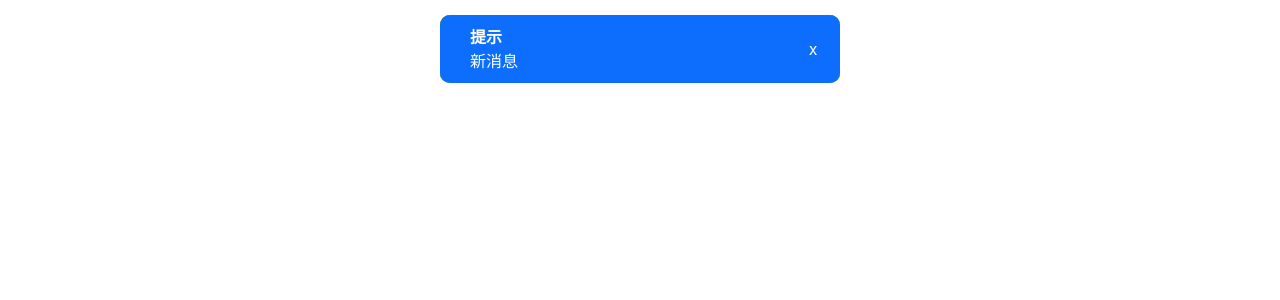
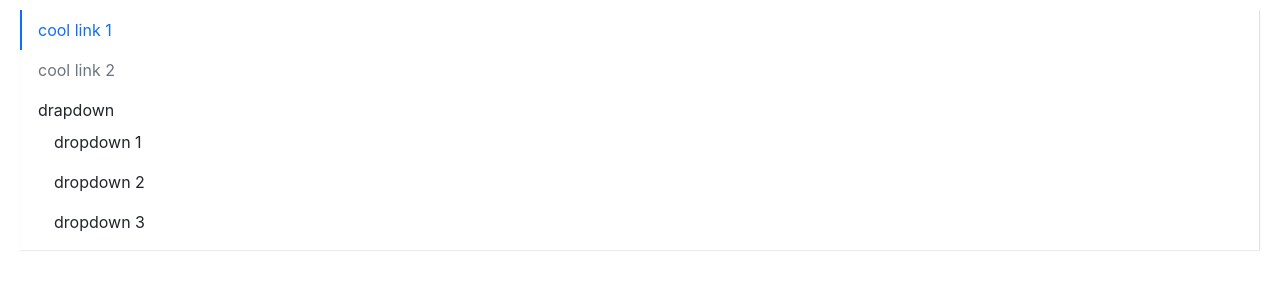
Before and after one commit to deftliang/dfish, a React (Create React App) app: page / in a window 1280 px wide. Shown: the top 300 px of the page. Built offline with nearby package versions, Linux system fonts and the light colour scheme.

Commit message:
finished Menu component and it's test

```diff
--- a/src/App.tsx
+++ b/src/App.tsx
@@ -1,10 +1,30 @@
 import React from 'react'
 // import Button, { ButtonType, ButtonSize } from './components/Button/button'
-import Alert, {AlertType} from './components/Alert/alert'
+// import Alert, {AlertType} from './components/Alert/alert'
+import Menu from './components/Menu/menu'
+import MenuItem from './components/Menu/menuItem'
+import SubMenu from './components/Menu/subMenu'
 
 function App() {
   return (
     <div className="App">
+      <Menu
+        defaultIndex='0'
+        onSelect={(index) => {
+          alert(index)
+        }}
+        mode="vertical"
+        defaultOpenSubMenus={['2']}
+      >
+        <MenuItem>cool link 1</MenuItem>
+        <MenuItem disabled>cool link 2</MenuItem>
+        <SubMenu title="drapdown">
+          <MenuItem>dropdown 1</MenuItem>
+          <MenuItem>dropdown 2</MenuItem>
+          <MenuItem>dropdown 3</MenuItem>
+        </SubMenu>
+      </Menu>
+
       {/* <Button
         btnType={ButtonType.Danger}
         size={ButtonSize.Small}
@@ -30,11 +50,12 @@
       <Button btnType={ButtonType.Link} href="https://www.baidu.com" disabled>
         baidu
       </Button> */}
-      <Alert title="提示" closable alertType={AlertType.Danger}>hello world</Alert>
+
+      {/* <Alert title="提示" closable alertType={AlertType.Danger}>hello world</Alert>
       <Alert title="提示" closable alertType={AlertType.Default}>hello world</Alert>
       <Alert title="提示" closable alertType={AlertType.Warning}>hello world</Alert>
       <Alert title="提示" closable alertType={AlertType.Success}>hello world</Alert>
-      <Alert closable></Alert>
+      <Alert closable></Alert> */}
     </div>
   )
 }
--- /dev/null
+++ b/src/components/Menu/menu.tsx
@@ -0,0 +1,72 @@
+import React, { useState, createContext } from 'react'
+import classNames from 'classnames'
+import { MenuItemProps } from './menuItem'
+
+type MenuMode = 'horizantal' | 'vertical'
+type SelectCallback = (selectedIndex: string) => void
+
+export interface MenuProps {
+  defaultIndex?: string
+  className?: string
+  mode?: MenuMode
+  style?: React.CSSProperties
+  onSelect?: SelectCallback
+  defaultOpenSubMenus?: string[]
+}
+interface IMenuContext {
+  index: string
+  onSelect?: SelectCallback
+  mode?: MenuMode
+  defaultOpenSubMenus?: string[]
+}
+
+export const MenuContext = createContext<IMenuContext>({ index: '0' })
+
+const Menu: React.FC<MenuProps> = (props) => {
+  const { className, mode, style, defaultIndex, children, onSelect, defaultOpenSubMenus } = props
+  const [currentActive, setActive] = useState(defaultIndex)
+  const classes = classNames('df-menu', className, {
+    'menu-vertical': mode === 'vertical',
+    'menu-horizontal': mode !== 'vertical'
+  })
+  const handleClick = (index: string) => {
+    setActive(index)
+    if (onSelect) {
+      onSelect(index)
+    }
+  }
+  const passedContexxt: IMenuContext = {
+    index: currentActive ? currentActive : '0',
+    onSelect: handleClick,
+    mode,
+    defaultOpenSubMenus
+  }
+
+  const renderChildren = () => {
+    return React.Children.map(children, (child, index) => {
+      const childElement = child as React.FunctionComponentElement<MenuItemProps>
+      const { displayName } = childElement.type
+      if (displayName === 'MenuItem' || displayName === 'SubMenu') {
+
+        return React.cloneElement(childElement, { index: index.toString() })
+      } else {
+        console.error('Warning: Menu has a child which is not a MenuItem component')
+      }
+    })
+  }
+  return (
+    <ul className={classes} style={style} data-testid="test-menu">
+      <MenuContext.Provider value={passedContexxt}>
+        {renderChildren()}
+      </MenuContext.Provider>
+    </ul>
+  )
+}
+
+Menu.defaultProps = {
+  defaultIndex: '0',
+  mode: 'horizantal',
+  defaultOpenSubMenus: []
+}
+
+export default Menu
--- /dev/null
+++ b/src/components/Menu/menuItem.tsx
@@ -0,0 +1,33 @@
+import React, { useContext } from 'react'
+import classNames from 'classnames'
+import { MenuContext } from './menu'
+
+export interface MenuItemProps {
+  index?: string
+  disabled?: boolean
+  className?: string
+  style?: React.CSSProperties
+}
+
+const MenuItem: React.FC<MenuItemProps> = (props) => {
+  const { index, disabled, className, style, children } = props
+  const context = useContext(MenuContext)
+  const classes = classNames('menu-item', className, {
+    'is-disabled': disabled,
+    'is-active': context.index === index
+  })
+  const handleClick = () => {
+    if (context.onSelect && !disabled && (typeof index === 'string')) {
+      context.onSelect(index)
+    }
+  }
+
+  return (
+    <li className={classes} style={style} onClick={handleClick }>
+      {children}
+    </li>
+  )
+}
+
+MenuItem.displayName = 'MenuItem'
+export default MenuItem
--- /dev/null
+++ b/src/components/Menu/style.scss
@@ -0,0 +1,98 @@
+.df-menu {
+  display: flex;
+  flex-wrap: wrap;
+  padding-left: 0;
+  margin-bottom: 30px;
+  list-style: none;
+  border-bottom: $menu-border-width solid $menu-border-color;
+  box-shadow: $menu-box-shadow;
+  >.menu-item {
+    padding: $menu-item-padding-y $menu-item-padding-x;
+    cursor: pointer;
+    transition: $menu-transition;
+    &:hover, &:focus {
+      text-decoration: none;
+    }
+    &.is-disabled {
+      color: $menu-item-disabled-color;
+      pointer-events: none;
+      cursor: default;
+    }
+    &.is-active, &:hover {
+      color: $menu-item-active-color;
+      border-bottom: $menu-item-active-border-width solid $menu-item-active-color;
+    }
+  }
+  .submenu-item {
+    position: relative;
+    .submenu-title {
+      display: flex;
+      align-items: center;
+    }
+    .arrow-icon {
+      transition: transform .25s ease-in-out;
+      margin-left: 3px;
+    }
+    &:hover {
+      .arrow-icon {
+        transform: rotate(180deg);
+      }
+    }
+  }
+  .is-vertical {
+    .arrow-icon {
+      transform: rotate(0deg) !important;
+    }
+  }
+  .is-vertical.is-opened {
+    .arrow-icon {
+      transform: rotate(180deg) !important;
+    }
+  }
+  .df-submenu {
+    display: none;
+    list-style:none;
+    padding-left: 0;
+    white-space: nowrap;
+    //transition: $menu-transition;
+    .menu-item {
+      padding: $menu-item-padding-y $menu-item-padding-x;
+      cursor: pointer;
+      transition: $menu-transition;
+      color: $body-color;
+      &.is-active, &:hover {
+        color: $menu-item-active-color !important;
+      }
+    }
+  }
+  .df-submenu.menu-opened {
+    display: block;
+  }
+}
+.menu-horizontal {
+  >.menu-item {
+    border-bottom: $menu-item-active-border-width solid transparent;
+  }
+  .df-submenu {
+    position: absolute;
+    background: $white;
+    z-index: 100;
+    top: calc(100% + 8px);
+    left: 0;
+    border: $menu-border-width solid $menu-border-color;
+    box-shadow: $submenu-box-shadow;
+  }
+}
+.menu-vertical {
+  flex-direction: column;
+  border-bottom: 0px;
+  margin: 10px 20px;
+  border-right: $menu-border-width solid $menu-border-color;
+  >.menu-item {
+    border-left: $menu-item-active-border-width solid transparent;
+    &.is-active, &:hover {
+      border-bottom: 0px;
+      border-left: $menu-item-active-border-width solid $menu-item-active-color;
+    }
+  }
+}
--- /dev/null
+++ b/src/components/Menu/subMenu.tsx
@@ -0,0 +1,68 @@
+import React, { useState, useContext, FunctionComponentElement } from 'react'
+import classNames from 'classnames'
+import { MenuContext } from './menu'
+import { MenuItemProps } from './menuItem'
+
+export interface SubMenuProps {
+  index?: string
+  title: string
+  className?: string
+}
+
+const SubMenu: React.FC<SubMenuProps> = ({index, title, children, className}) => {
+  const context = useContext(MenuContext)
+  const openedSubMenus = context.defaultOpenSubMenus as Array<string>
+  const isOpened = (index && context.mode === 'vertical') ? openedSubMenus.includes(index) : false
+  const [menuOpen, setOpen] = useState(isOpened)
+  const classes = classNames('menu-item submenu-item', className, {
+    'is-active': context.index === index
+  })
+  const handleClick = (e: React.MouseEvent) => {
+    e.preventDefault()
+    setOpen(!menuOpen)
+  }
+  let timer: any
+  const handleMouse = (e: React.MouseEvent, toggle: boolean) => {
+    clearTimeout(timer)
+    e.preventDefault()
+    timer = setTimeout(() => {
+      setOpen(toggle)
+    }, 300)
+  }
+  const clickEvents = context.mode === 'vertical' ? {
+    onClick: handleClick
+  } : {}
+  const hoverEvents = context.mode !== 'vertical' ? {
+    onMouseEnter: (e: React.MouseEvent) => { handleMouse(e, true) },
+    onMouseLeave: (e: React.MouseEvent) => { handleMouse(e, false) },
+  } : {}
+  const renderChildren = () => {
+    const subMenuClasses = classNames('df-submenu', {
+      'menu-opened': menuOpen
+    })
+    const childrenComponent = React.Children.map(children, (child, i) => {
+      const childElement = child as FunctionComponentElement<MenuItemProps>
+      if(childElement.type.displayName === 'MenuItem') {
+        return React.cloneElement(childElement, { index: `${index}-${i}` })
+      } else {
+        console.error("Warning: SubMenu has a child which is not a MenuItem component")
+      }
+    })
+    return (
+      <ul className={subMenuClasses}>
+        {childrenComponent}
+      </ul>
+    )
+  }
+  return (
+    <li key={index} className={classes} {...hoverEvents}>
+      <div className="submenu-title" {...clickEvents}>
+        {title}
+      </div>
+      {renderChildren()}
+    </li>
+  )
+}
+
+SubMenu.displayName = 'SubMenu'
+export default SubMenu
--- a/src/styles/index.scss
+++ b/src/styles/index.scss
@@ -14,11 +14,10 @@
 @import "../components/Button/style";
 
 // alert
-@import "../components/Alert/style.scss"
+@import "../components/Alert/style.scss";
 
 // menu
-
-// @import "../components/Menu/style";
+@import "../components/Menu/style.scss";
 
 // icon
 // @import "../components/Icon/style";
```
Also changed, not shown: 1 other file (tests, documents, lock files or other folders).
